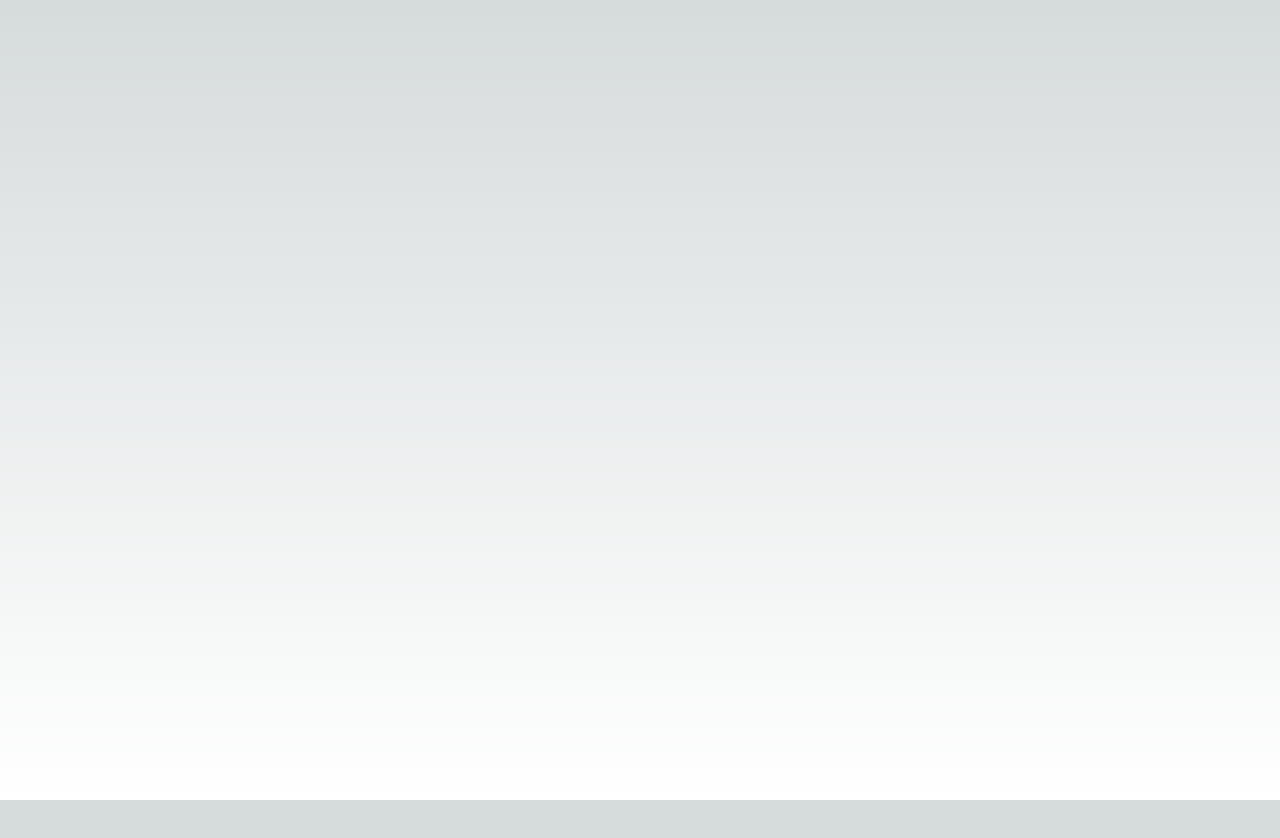
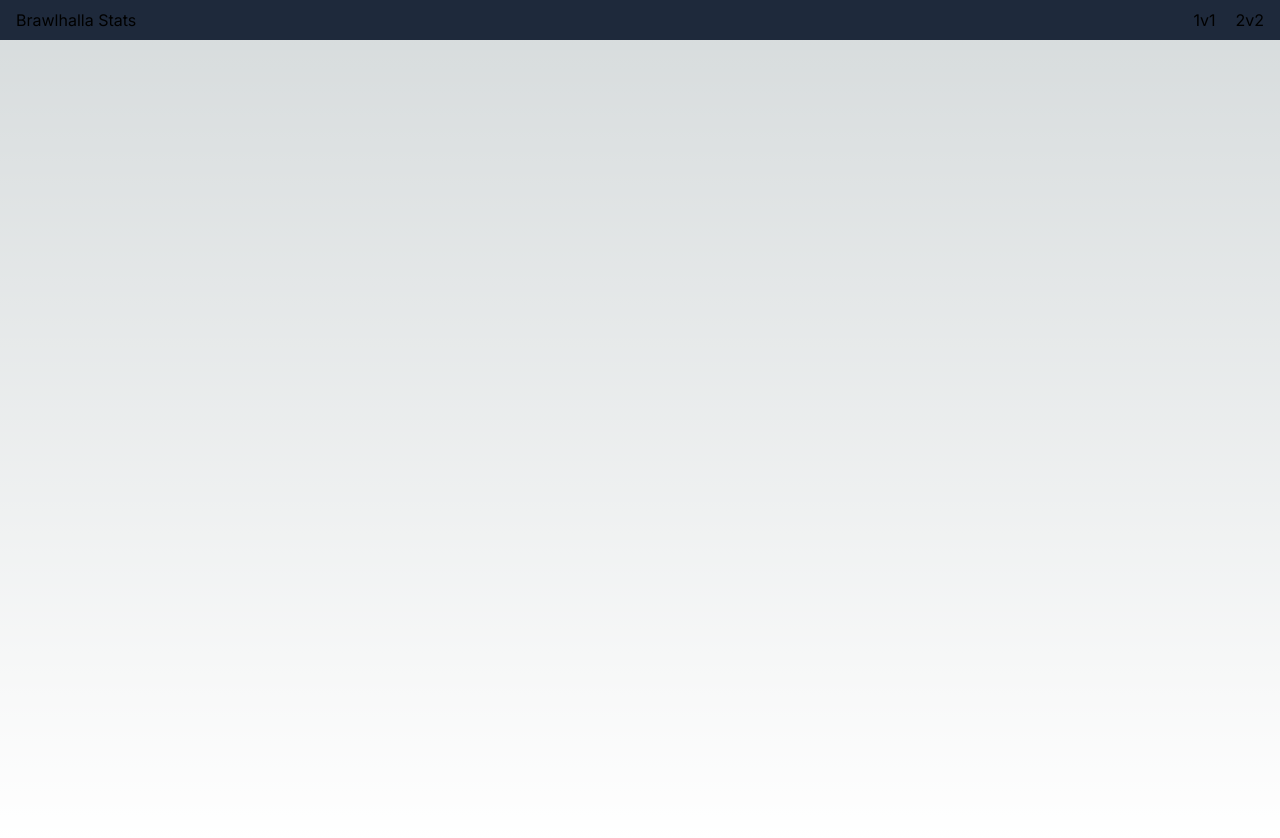
Before and after one commit to LAsoul88/brawlhalla_stats, a Next.js app: page / in a window 1280 px wide. Before the commit the page ends 800 px from the top, so only its background shows below. Built offline with nearby package versions, Linux system fonts and the light colour scheme.

Commit message:
set up basic structure for navbar

```diff
--- /dev/null
+++ b/src/app/(components)/Navbar.tsx
@@ -0,0 +1,19 @@
+
+
+const Navbar = () => {
+  return (
+    <nav className='bg-slate-800 w-full h-10 flex justify-center'>
+      <div className='w-6/12 flex justify-left items-center p-4'>
+        <span>Brawlhalla Stats</span>
+      </div>
+      <div className='w-6/12 flex justify-center items-center'>
+        <ul className='w-full flex justify-end items-center p-4 gap-x-5'>
+          <li>1v1</li>
+          <li>2v2</li>
+        </ul>
+      </div>
+    </nav>
+  )
+}
+
+export default Navbar
--- a/src/app/layout.tsx
+++ b/src/app/layout.tsx
@@ -1,3 +1,5 @@
+import Navbar from '@/app/(components)/Navbar'
+
 import type { Metadata } from "next";
 import { Inter } from "next/font/google";
 import "./globals.css";
@@ -5,7 +7,7 @@ import "./globals.css";
 const inter = Inter({ subsets: ["latin"] });
 
 export const metadata: Metadata = {
-  title: "Create Next App",
+  title: "Brawlhalla Stats",
   description: "Generated by create next app",
 };
 
@@ -16,7 +18,10 @@ export default function RootLayout({
 }>) {
   return (
     <html lang="en">
-      <body className={inter.className}>{children}</body>
+      <body className={inter.className}>
+        <Navbar />
+        {children}
+      </body>
     </html>
   );
 }
--- a/src/app/page.tsx
+++ b/src/app/page.tsx
@@ -1,8 +1,9 @@
 
-export default function Home() {
+const Home = () => {
   return (
     <main className="flex min-h-screen flex-col items-center justify-between p-24">
-
     </main>
   );
 }
+
+export default Home
```
